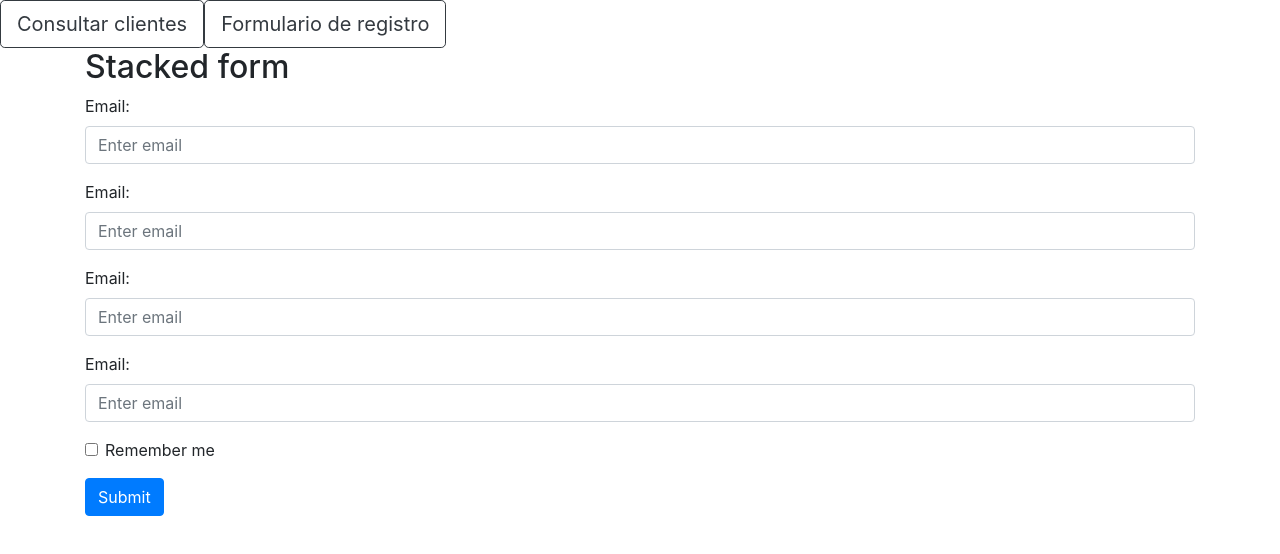
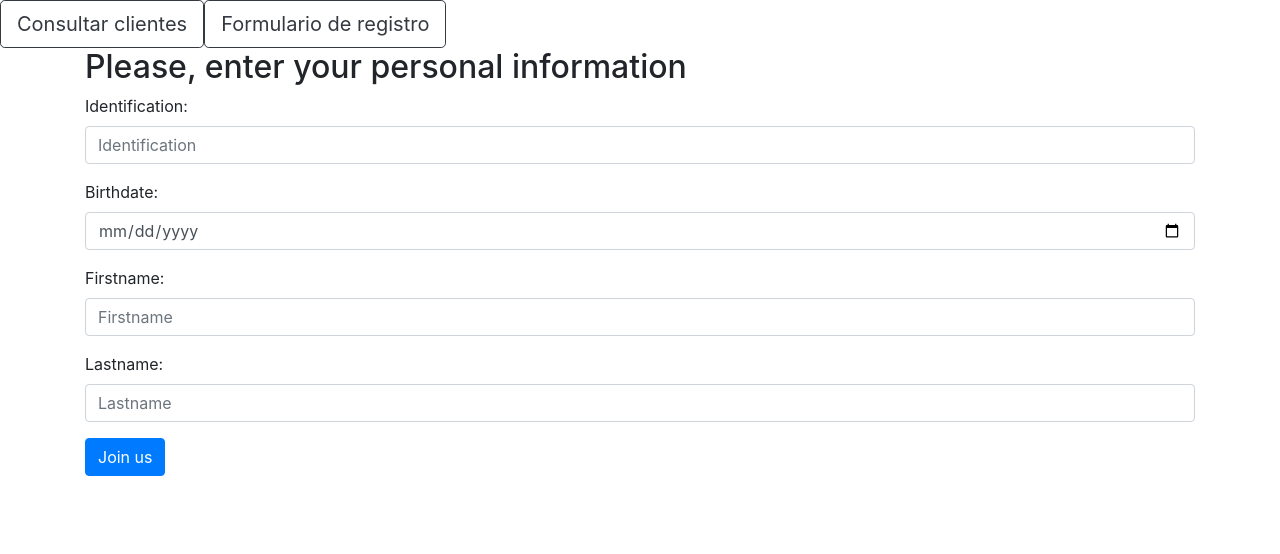
Before and after one commit to Negrinho1017/prueba-accenture, an Angular app in the folder frontend/: page /formulario-registro in a window 1280 px wide. Shown: the top 554 px of the page. Built offline with nearby package versions, Linux system fonts and the light colour scheme.

Commit message:
Validaciones formulario

```diff
--- a/frontend/src/app/app.module.ts
+++ b/frontend/src/app/app.module.ts
@@ -5,6 +5,7 @@ import { AppComponent } from './app.component';
 import { ObtenerClientesComponent } from './obtener-clientes/obtener-clientes.component';
 import { HttpClientModule } from '@angular/common/http';
 import { FormularioRegistroComponent } from './formulario-registro/formulario-registro.component';
+import { FormsModule } from '@angular/forms';
 
 @NgModule({
   declarations: [
@@ -15,7 +16,8 @@ import { FormularioRegistroComponent } from './formulario-registro/formulario-re
   imports: [
     BrowserModule,
     AppRoutingModule,
-    HttpClientModule
+    HttpClientModule,
+    FormsModule
   ],
   providers: [],
   bootstrap: [AppComponent]
--- a/frontend/src/app/formulario-registro/formulario-registro.component.html
+++ b/frontend/src/app/formulario-registro/formulario-registro.component.html
@@ -1,27 +1,22 @@
 <div class="container">
-  <h2>Stacked form</h2>
+  <h2>Please, enter your personal information</h2>
   <form action="/action_page.php">
     <div class="form-group">
-      <label for="email">Email:</label>
-      <input type="email" class="form-control" id="email" placeholder="Enter email" name="email">
+      <label for="field">Identification:</label>
+      <input type="number" class="form-control" id="field" placeholder="Identification" name="identification" [(ngModel)]="newPerson.identification">
     </div>
     <div class="form-group">
-      <label for="email">Email:</label>
-      <input type="email" class="form-control" id="email" placeholder="Enter email" name="email">
+      <label for="field">Birthdate:</label>
+      <input type="date" class="form-control" id="field" placeholder="Birthdate" name="birthdate" [(ngModel)]="newPerson.birthdate">
     </div>
     <div class="form-group">
-      <label for="email">Email:</label>
-      <input type="email" class="form-control" id="email" placeholder="Enter email" name="email">
+      <label for="field">Firstname:</label>
+      <input type="text" class="form-control" id="field" placeholder="Firstname" name="firstname" [(ngModel)]="newPerson.firstname">
     </div>
     <div class="form-group">
-      <label for="email">Email:</label>
-      <input type="email" class="form-control" id="email" placeholder="Enter email" name="email">
+      <label for="field">Lastname:</label>
+      <input type="text" class="form-control" id="field" placeholder="Lastname" name="lastname" [(ngModel)]="newPerson.lastname">
     </div>
-    <div class="form-group form-check">
-      <label class="form-check-label">
-        <input class="form-check-input" type="checkbox" name="remember"> Remember me
-      </label>
-    </div>
-    <button type="submit" class="btn btn-primary">Submit</button>
+    <button type="button" (click)="validarDatos()" class="btn btn-primary">Join us</button>
   </form>
 </div>
--- a/frontend/src/app/formulario-registro/formulario-registro.component.ts
+++ b/frontend/src/app/formulario-registro/formulario-registro.component.ts
@@ -1,4 +1,6 @@
 import { Component, OnInit } from '@angular/core';
+import { Persona } from '../modelo/Persona';
+import Swal from 'sweetalert2';
 
 @Component({
   selector: 'app-formulario-registro',
@@ -6,10 +8,27 @@ import { Component, OnInit } from '@angular/core';
   styleUrls: ['./formulario-registro.component.css']
 })
 export class FormularioRegistroComponent implements OnInit {
-
+  newPerson: Persona;
   constructor() { }
 
   ngOnInit() {
+    this.newPerson = new Persona();
+  }
+
+  validarDatos(){
+    if(this.newPerson.identification===undefined){
+      this.mensaje("Error!","Identification not entered",2);
+    }else if(this.newPerson.birthdate===undefined){
+      this.mensaje("Error!","Birthdate not entered",2);
+    }else if(this.newPerson.firstname===undefined){
+      this.mensaje("Error!","Firstname not entered",2);
+    }else if(this.newPerson.lastname===undefined){
+      this.mensaje("Error!","Lastname not entered",2);
+    }
+  }
+
+  mensaje(titulo: string, mensaje: string, tipoMensaje: number) {
+    Swal.fire(titulo, mensaje, (tipoMensaje == 1) ? 'success' : 'error')
   }
 
 }
--- /dev/null
+++ b/frontend/src/app/modelo/Persona.ts
@@ -0,0 +1,6 @@
+export class Persona {
+    public birthdate: String;
+	public firstname: String;
+    public lastname: String;
+    public identification: number;
+  }
--- a/frontend/src/app/obtener-clientes/obtener-clientes.component.ts
+++ b/frontend/src/app/obtener-clientes/obtener-clientes.component.ts
@@ -1,6 +1,7 @@
 import { Component, OnInit } from '@angular/core';
 import { ObtenerClientesService } from './obtener-clientes.service';
 import Swal from 'sweetalert2'
+import { Persona } from '../modelo/Persona';
 
 @Component({
   selector: 'app-obtener-clientes',
@@ -9,22 +10,21 @@ import Swal from 'sweetalert2'
 })
 export class ObtenerClientesComponent implements OnInit {
   clientes: any;
-  resultado: any[];
+  resultado: Persona[];
   constructor(private service: ObtenerClientesService) { }
 
   ngOnInit() {
     this.service.obtenerPuntuacionEscalarClaves().subscribe(res => {
       this.clientes = res;
-      this.resultado = Object.keys(this.clientes).map(e=>this.clientes[e]);
-      console.log(this.resultado);
+      this.resultado = Object.keys(this.clientes).map(e => this.clientes[e]);
       this.mensaje("Excelente!", "Datos encontrados", 1);
     }, error => {
       this.mensaje("Error!", "Datos no encontrados", 2);
     });
   }
 
-  mensaje(titulo:string, mensaje:string, tipoMensaje: number){
-    Swal.fire(titulo, mensaje, (tipoMensaje==1) ? 'success': 'error')
+  mensaje(titulo: string, mensaje: string, tipoMensaje: number) {
+    Swal.fire(titulo, mensaje, (tipoMensaje == 1) ? 'success' : 'error')
   }
 
 }
```
